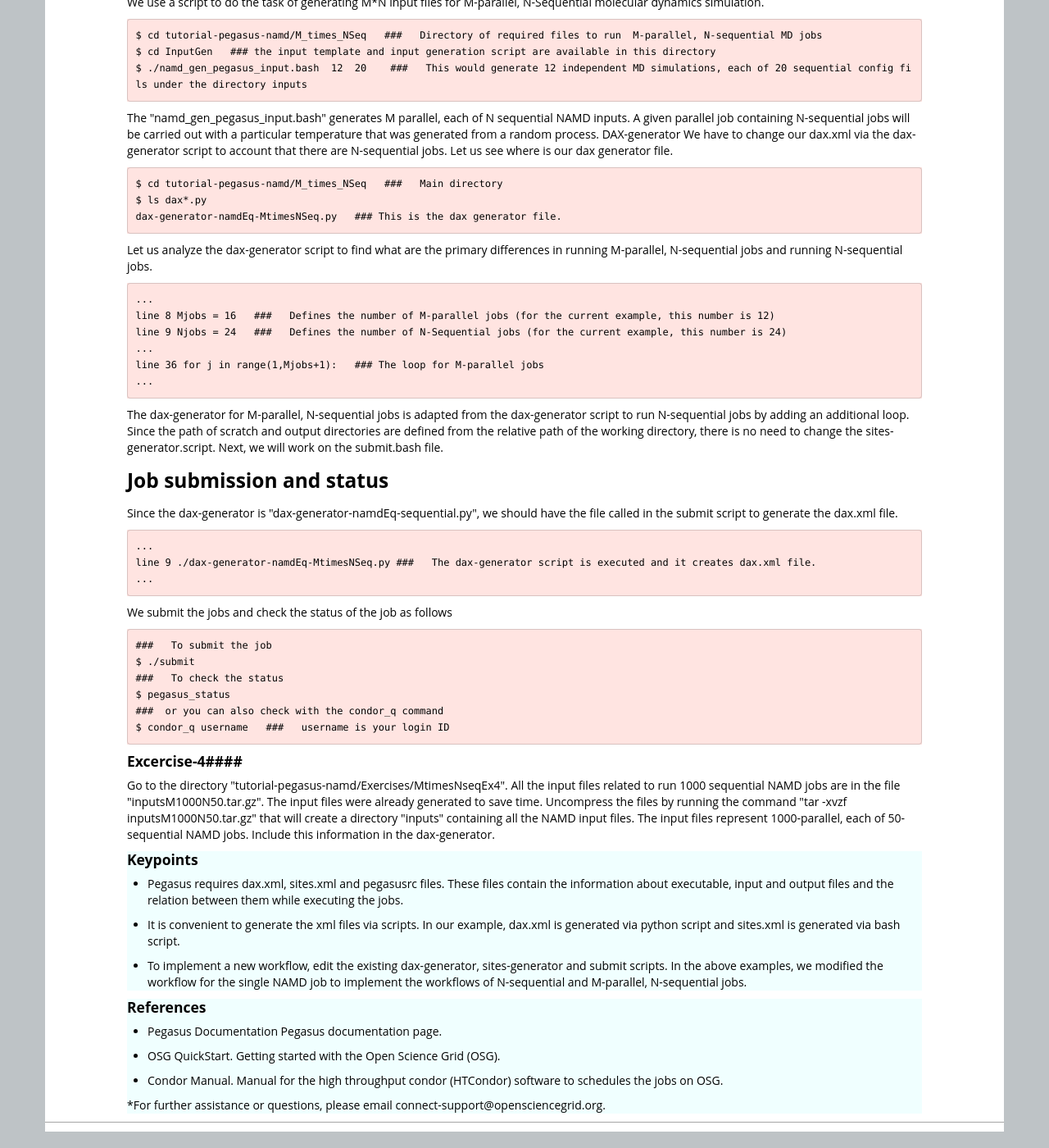
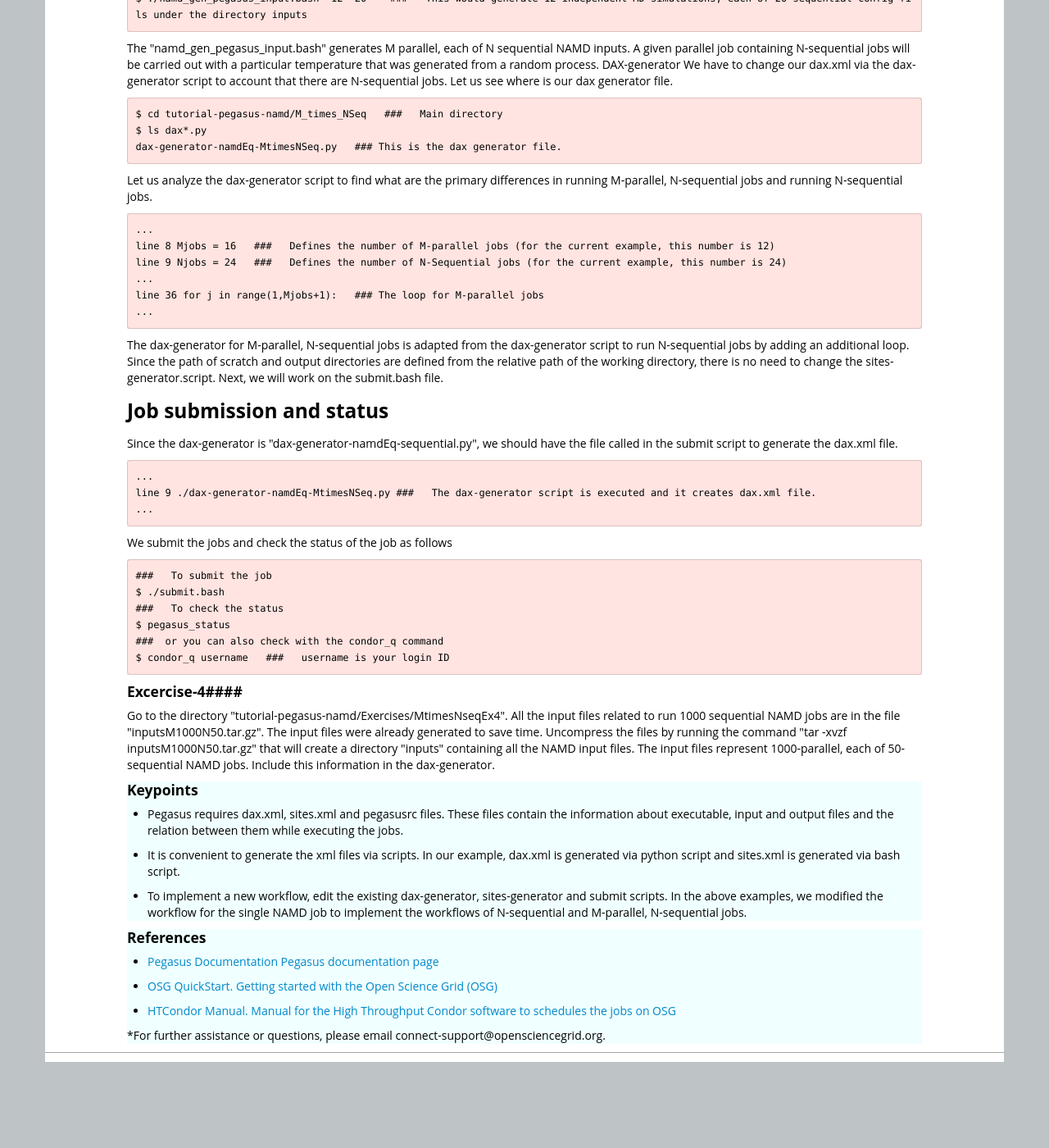
Before and after one commit to SWC-OSG-Workshop/2015-03-03-iupui, a Jekyll site: the page built from novice/DHTC/06a-pegasus-namd.md, in a window 1280 px wide and 1400 px high, scrolled down 6369 px. Shown: the whole window at 82% size. Built offline with Jekyll 4.4.1, drawn with Linux system fonts in a browser that asks for light colours; after the commit the page ends 7684 px from its top, so only the background shows below that; some of the changed text lies outside the part shown.

Commit message:
Fixes to images, commands and links

```diff
--- a/novice/DHTC/06a-pegasus-namd.md
+++ b/novice/DHTC/06a-pegasus-namd.md
@@ -168,7 +168,7 @@
 
 ~~~
 ###   To submit the job
-$ ./submit
+$ ./submit.bash
 ~~~
 
 To check the status of the submitted job
@@ -259,7 +259,7 @@
 
 ~~~
 ###   To submit the job
-$ ./submit
+$ ./submit.bash
 ###   To check the status
 $ pegasus_status
 ###  or you can also check with the condor_q command
@@ -330,7 +330,7 @@
 
 ~~~
 ###   To submit the job
-$ ./submit
+$ ./submit.bash
 ###   To check the status
 $ pegasus_status
 ###  or you can also check with the condor_q command
@@ -358,11 +358,11 @@
 
 #### References
 
-*   Pegasus Documentation Pegasus documentation page.
+*   [Pegasus Documentation Pegasus documentation page](https://pegasus.isi.edu/wms/docs/latest/)
 
-*   OSG  QuickStart.   Getting started with the Open Science Grid (OSG).
+*   [OSG QuickStart. Getting started with the Open Science Grid (OSG)](https://confluence.grid.iu.edu/display/CON/Home)
 
-*   Condor Manual.    Manual for the high throughput condor (HTCondor)  software to schedules the jobs on OSG.
+*   [HTCondor Manual. Manual for the High Throughput Condor software to schedules the jobs on OSG](http://research.cs.wisc.edu/htcondor/manual/v8.2/2_Users_Manual.html)
 
 
 *For further assistance or questions, please email connect-support@opensciencegrid.org.
```
Also changed, not shown: novice/DHTC/04a-ScalingUp.md (+2 -2 lines), novice/DHTC/PegasusNAMDImages/SingleJob.png.
